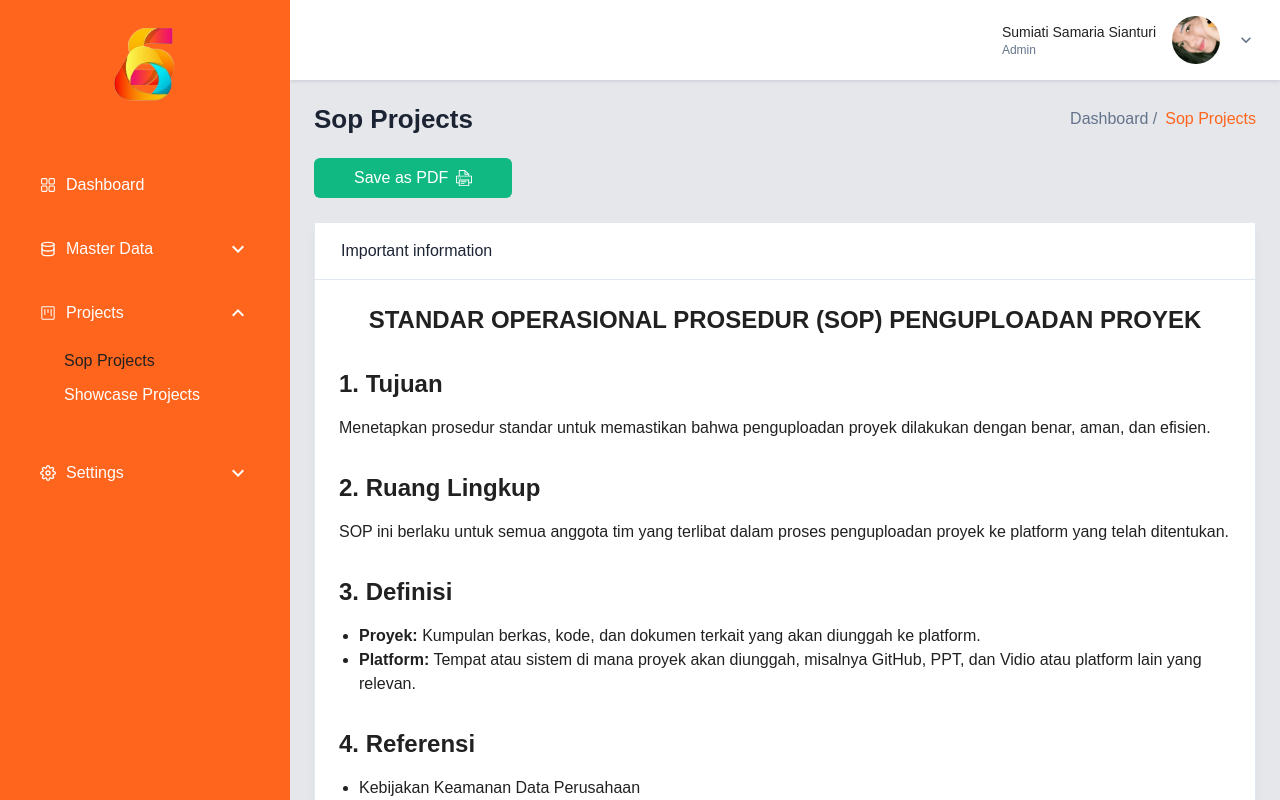
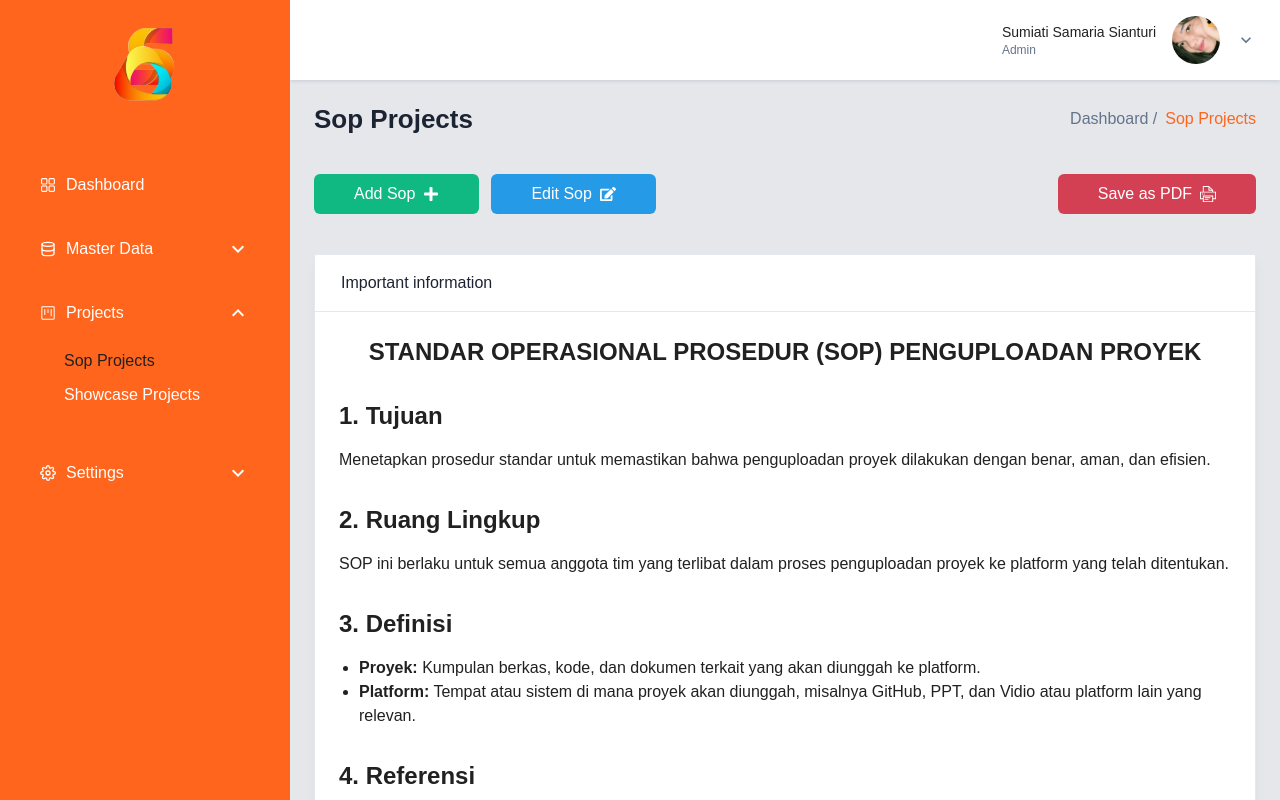
Before and after one commit to berthutapea/showspot, a React (Vite) app in the folder Frontend/: page /admin/sop-projects in a window 1280 px wide. Built offline with nearby package versions, Linux system fonts and the light colour scheme.

Commit message:
feat: addbuttons

```diff
--- a/Frontend/src/pages/dashboard/admin/projects/sop-projects/index.jsx
+++ b/Frontend/src/pages/dashboard/admin/projects/sop-projects/index.jsx
@@ -5,19 +5,44 @@ import SOP from '../../../../../components/sop';
 import { TfiPrinter } from 'react-icons/tfi';
 import OneButton from '../../../../../components/buttons/one-button';
 import { Link } from 'react-router-dom';
+import TwoButton from '../../../../../components/buttons/two-button';
+import FourButton from '../../../../../components/buttons/four-button';
+import { FaEdit, FaPlus } from 'react-icons/fa';
 
 const SopProjects = () => {
   return (
     <Layout>
       <Breadcrumb pageName="Sop Projects" />
+      <div className="flex flex-col md:flex-row w-full gap-3 text-center py-4">
+        <div className="flex gap-3">
           <Link to="/admin/sop-projects">
             <OneButton>
+              <span>Add Sop</span>
+              <span>
+                <FaPlus />
+              </span>
+            </OneButton>
+          </Link>
+          <Link to="/admin/sop-projects">
+            <FourButton>
+              <span>Edit Sop</span>
+              <span>
+                <FaEdit />
+              </span>
+            </FourButton>
+          </Link>
+        </div>
+        <div className="ml-auto">
+          <Link to="/admin/sop-projects">
+            <TwoButton>
               <span>Save as PDF</span>
               <span>
                 <TfiPrinter />
               </span>
-        </OneButton>
+            </TwoButton>
           </Link>
+        </div>
+      </div>
       <div className="sm:grid-cols-2 mt-6">
         <div className="flex flex-col gap-9">
           <div className="rounded-sm border border-stroke bg-white shadow-default dark:border-strokedark dark:bg-boxdark">
```
Lines whose indentation alone changed are shown as unchanged.
